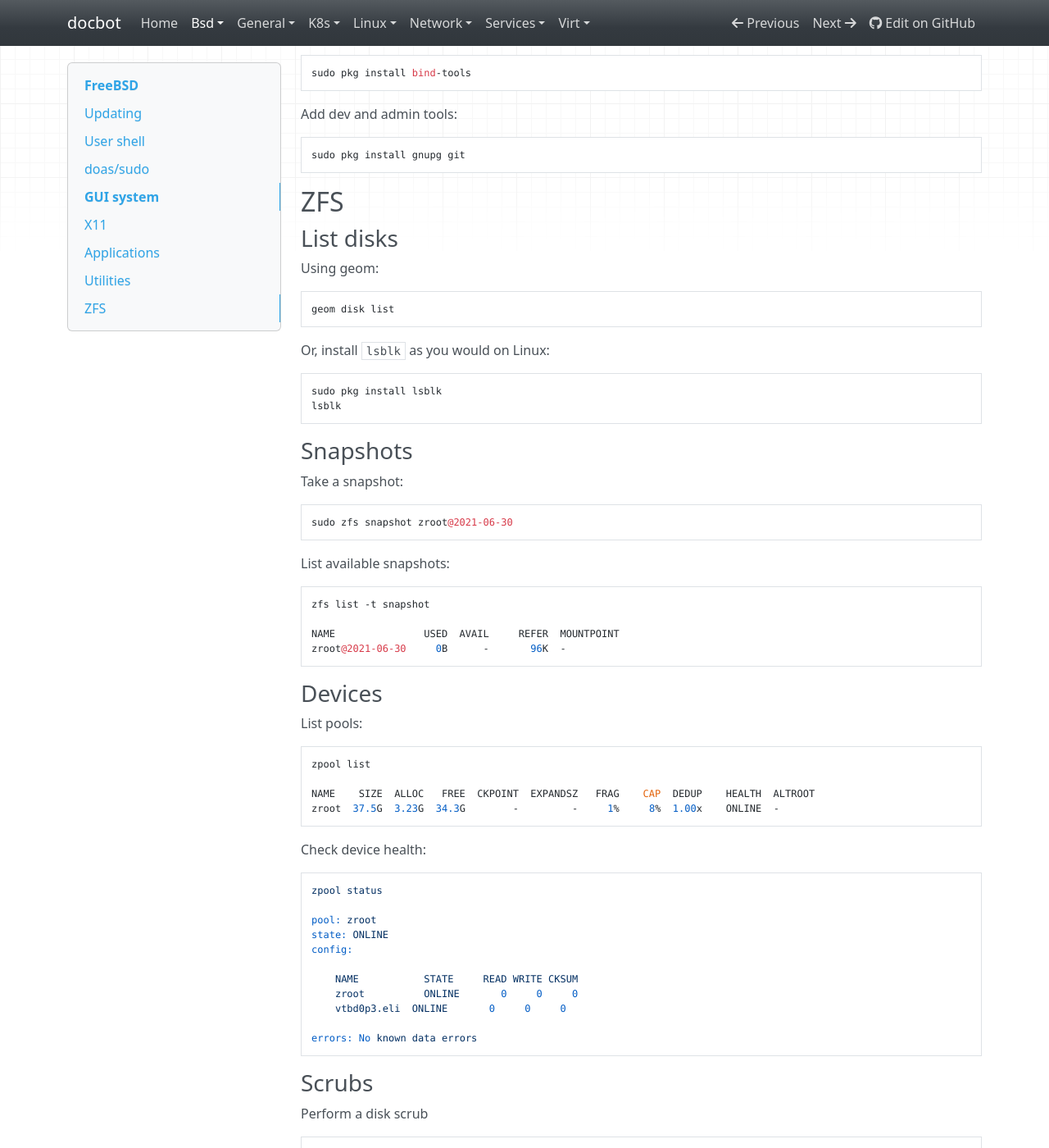
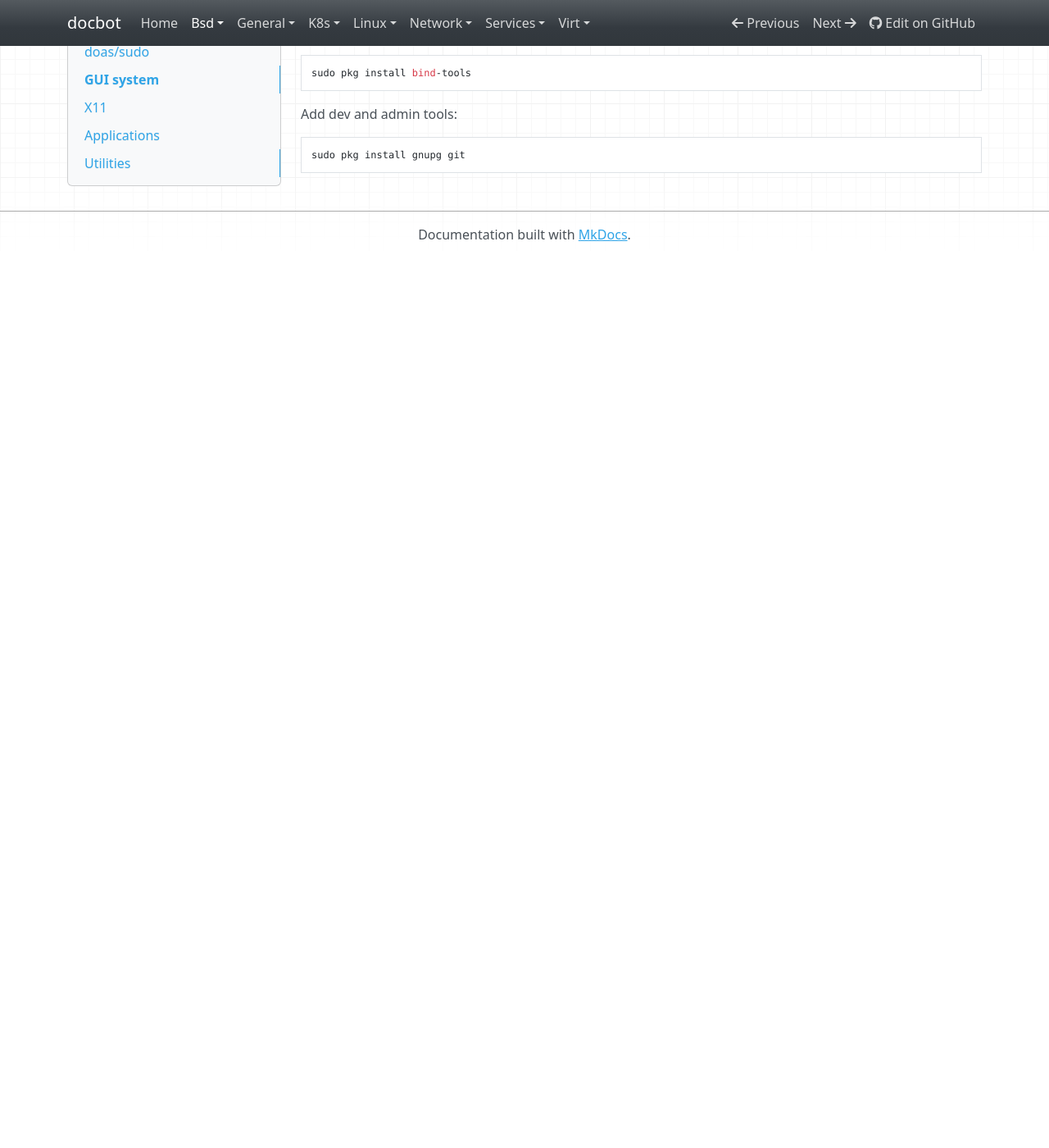
Before and after one commit to noahbailey/docbot, an MkDocs documentation site: the page built from docs/bsd/freebsd.md, in a window 1280 px wide and 1400 px high, scrolled down 2156 px. Shown: the whole window at 82% size. Built offline with MkDocs 1.6.1, drawn with Linux system fonts in a browser that asks for light colours; nearby versions of some CDN libraries; after the commit the page ends 2470 px from its top, so only the background shows below that; some of the changed text lies outside the part shown.

Commit message:
Move ZFS to its own page...

```diff
--- a/docs/bsd/freebsd.md
+++ b/docs/bsd/freebsd.md
@@ -93,78 +93,3 @@ Install thunderbird:
 Add dev and admin tools:
 
     sudo pkg install gnupg git
-
-## ZFS
-
-### List disks
-
-Using geom:
-
-    geom disk list
-
-Or, install `lsblk` as you would on Linux:
-
-    sudo pkg install lsblk
-    lsblk
-
-### Snapshots
-
-Take a snapshot:
-
-    sudo zfs snapshot zroot@2021-06-30
-
-
-List available snapshots:
-
-    zfs list -t snapshot
-
-    NAME               USED  AVAIL     REFER  MOUNTPOINT
-    zroot@2021-06-30     0B      -       96K  -
-
-
-### Devices
-
-List pools:
-
-    zpool list
-
-    NAME    SIZE  ALLOC   FREE  CKPOINT  EXPANDSZ   FRAG    CAP  DEDUP    HEALTH  ALTROOT
-    zroot  37.5G  3.23G  34.3G        -         -     1%     8%  1.00x    ONLINE  -
-
-Check device health:
-
-    zpool status
-
-    pool: zroot
-    state: ONLINE
-    config:
-
-        NAME           STATE     READ WRITE CKSUM
-        zroot          ONLINE       0     0     0
-        vtbd0p3.eli  ONLINE       0     0     0
-
-    errors: No known data errors
-
-### Scrubs
-
-Perform a disk scrub
-
-    sudo zpool scrub zroot
-
-Check scrub status:
-
-    zpool status
-
-
-    pool: zroot
-    state: ONLINE
-    scan: scrub in progress since Tue Jun 29 22:51:19 2021
-        2.27G scanned at 232M/s, 260K issued at 26K/s, 3.23G total
-        0B repaired, 0.01% done, no estimated completion time
-    config:
-
-        NAME           STATE     READ WRITE CKSUM
-        zroot          ONLINE       0     0     0
-        vtbd0p3.eli  ONLINE       0     0     0
-
-    errors: No known data errors
```
Also changed, not shown: docs/bsd/zfs.md (added, +82 -0 lines).
